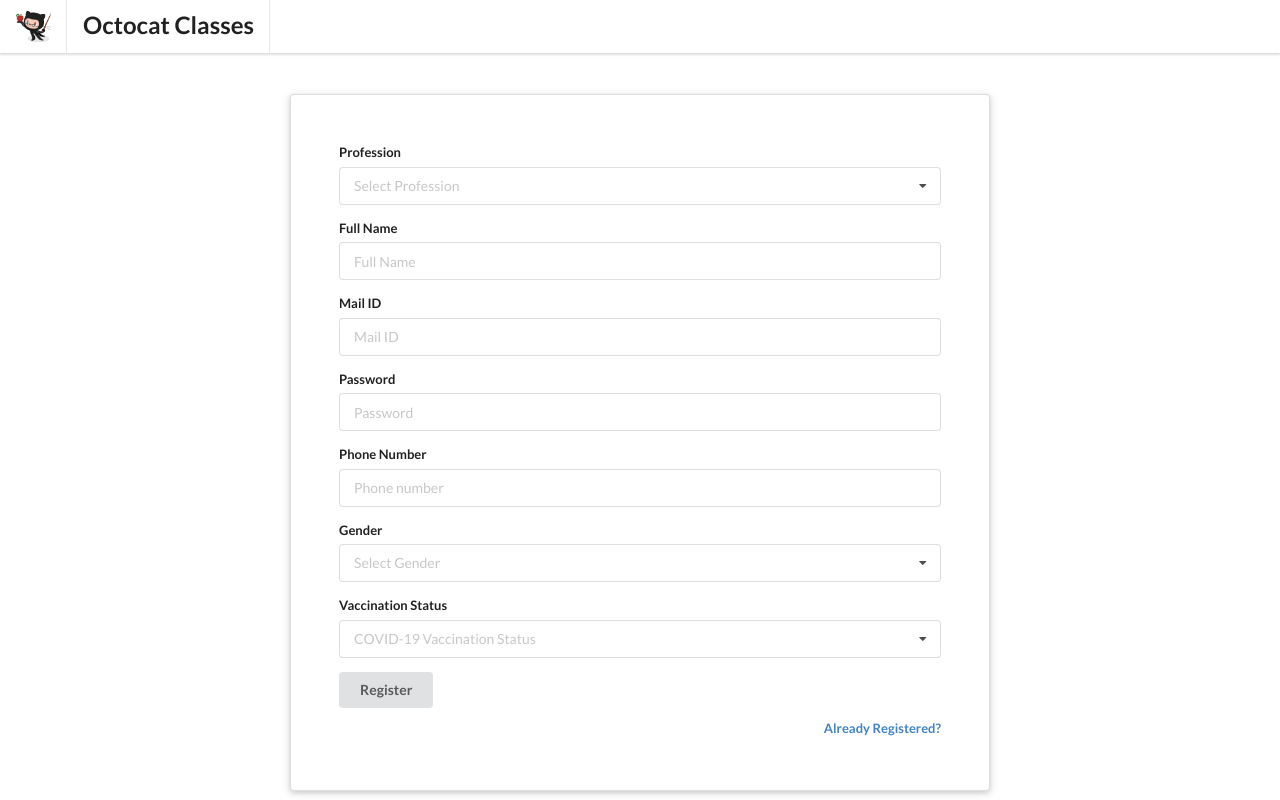
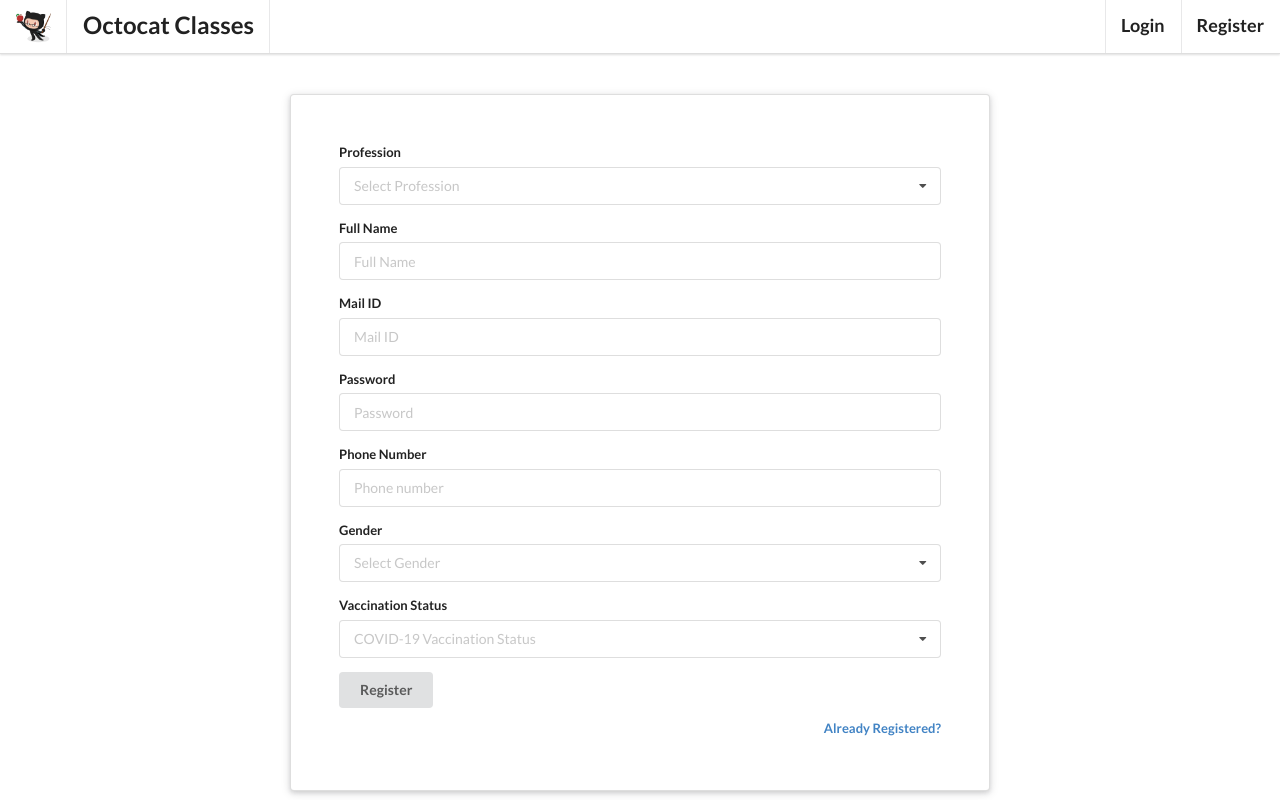
Before and after one commit to Addi-11/Virtual-Classroom, a PHP site: page /register.php in a window 1280 px wide. Run offline with PHP 8.4, Linux system fonts and the light colour scheme; some libraries are stand-ins or nearby versions.

Commit message:
added login, register to headers

```diff
--- a/views/partials/header.php
+++ b/views/partials/header.php
@@ -17,9 +17,17 @@
         <div class="item">
             <img src="../images/octocat.png">
         </div>
-        <a class="item">
-        <div class="ui large header">Octocat Classes</div>
+        <a class="item" href="../index.php">
+            <div class="ui large header">Octocat Classes</div>
         </a>
+        <div class="right menu">
+            <a class="item" href="login.php">
+                <div class="ui header">Login</div>
+            </a>
+            <a class="item" href="register.php">
+                <div class="ui header">Register</div>
+            </a>
+        </div>
     </div>
 
     <br><br><br><br>
```
